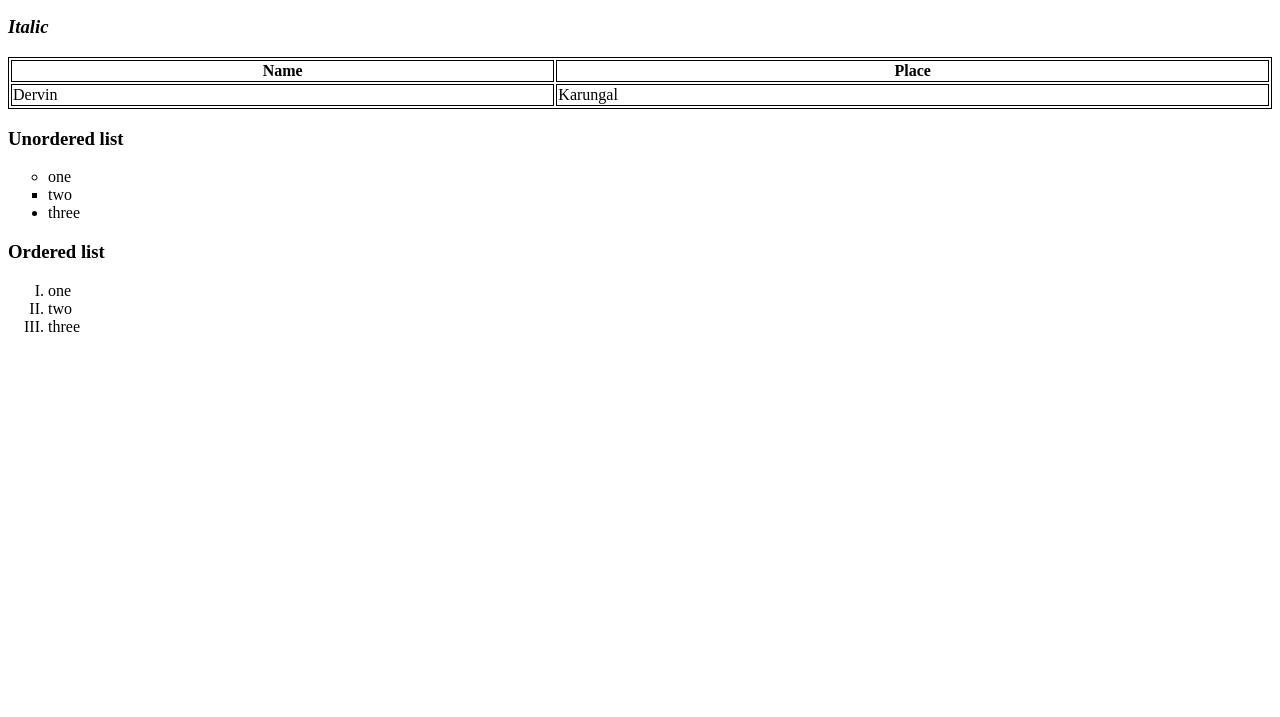
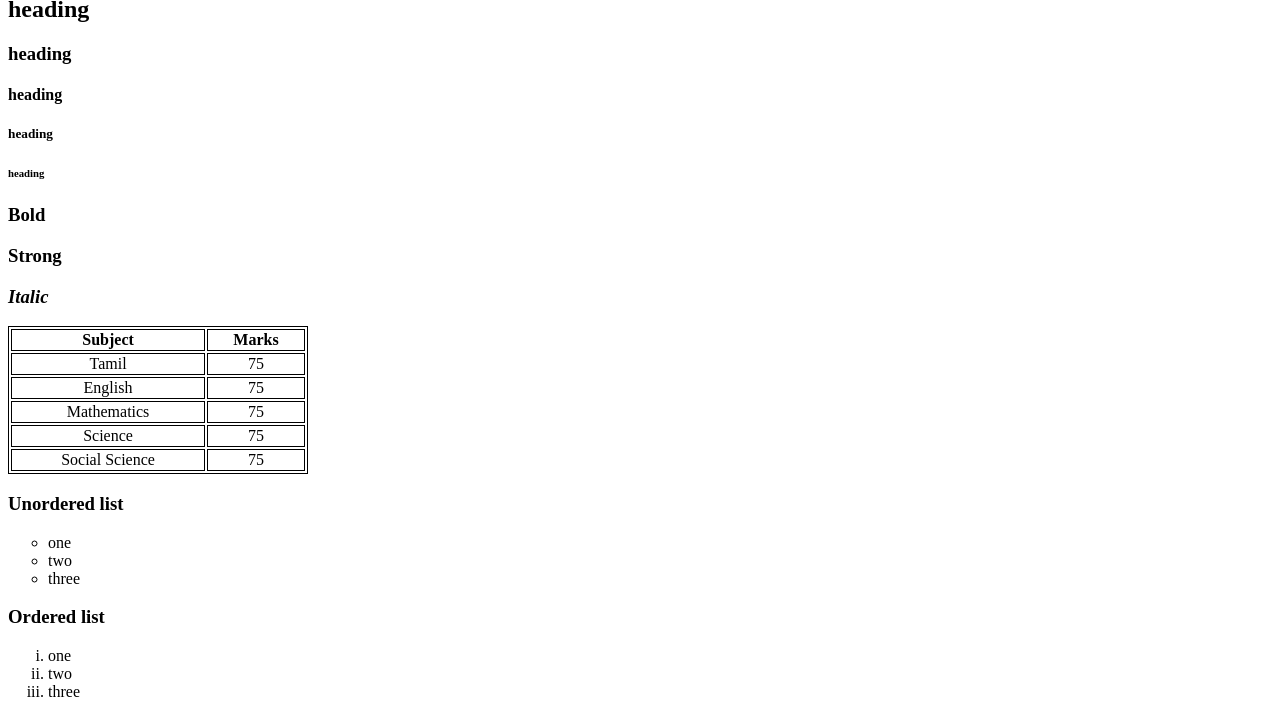
Before and after one commit to Dervin2003/html-training, a plain HTML site: page index.html in a window 1280 px wide. Shown: the part 84-801 px from the top of the page. Drawn offline with Linux system fonts and the light colour scheme.

Commit message:
second commit

```diff
--- a/index.html
+++ b/index.html
@@ -3,37 +3,70 @@
 <head>
     <meta charset="UTF-8">
     <meta name="viewport" content="width=device-width, initial-scale=1.0">
-    <title>Document</title>
+    <title>HTML Practice</title>
     <style>
         table,th,td{
             border:1px solid black;
         }
+        table {
+            width:300px;
+        }
+        td{
+            text-align: center;
+        }
     </style>
 </head>
-<h3><b>Bold</b></h3>
-<h3><strong>Strong</strong></h3>
-<h3><i>Italic</i></h3>
+
 <body>
-    <table width="100%">
+    <h1>heading</h1>
+    <h2>heading</h2>
+    <h3>heading</h3>
+    <h4>heading</h4>
+    <h5>heading</h5>
+    <h6>heading</h6>
+
+    <h3><b>Bold</b></h3>
+    <h3><strong>Strong</strong></h3>
+    <h3><i>Italic</i></h3>
+
+
+    <table>
         <tr>
-            <th>Name</th>
-            <th>Place</th>
+            <th>Subject</th>
+            <th>Marks</th>
         </tr>
         <tr>
-            <td>Dervin</td>
-            <td>Karungal</td>
+            <td>Tamil</td>
+            <td>75</td>
         </tr>
+        <tr>
+            <td>English</td>
+            <td>75</td>
+        </tr>
+        <tr>
+            <td>Mathematics</td>
+            <td>75</td>
+        </tr>
+        <tr>
+            <td>Science</td>
+            <td>75</td>
+        </tr>
+        <tr>
+            <td>Social Science</td>
+            <td>75</td>
+        </tr>
+
     </table>
 
     <h3>Unordered list</h3>
-    <ul>
-        <li type="circle">one</li>
-        <li type="square">two</li>
+    <ul type="circle">
+        <li>one</li>
+        <li>two</li>
         <li>three</li>
     </ul>
 
     <h3>Ordered list</h3>
-    <ol type="I">
+    <ol type="i">
         <li>one</li>
         <li>two</li>
         <li>three</li>
```
